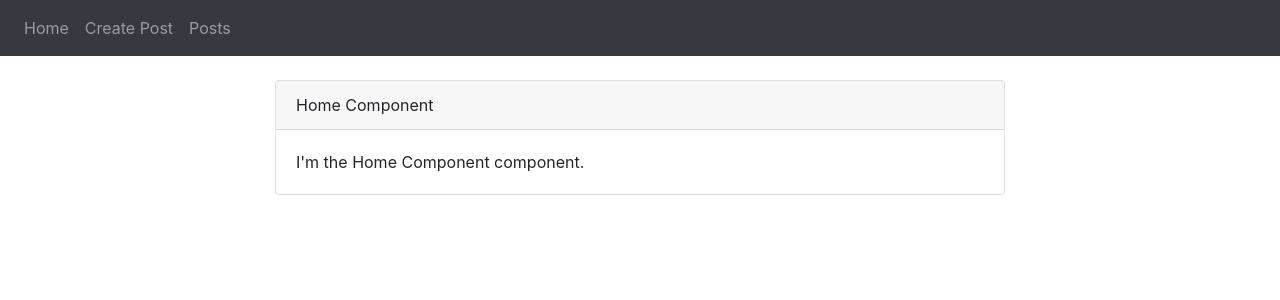
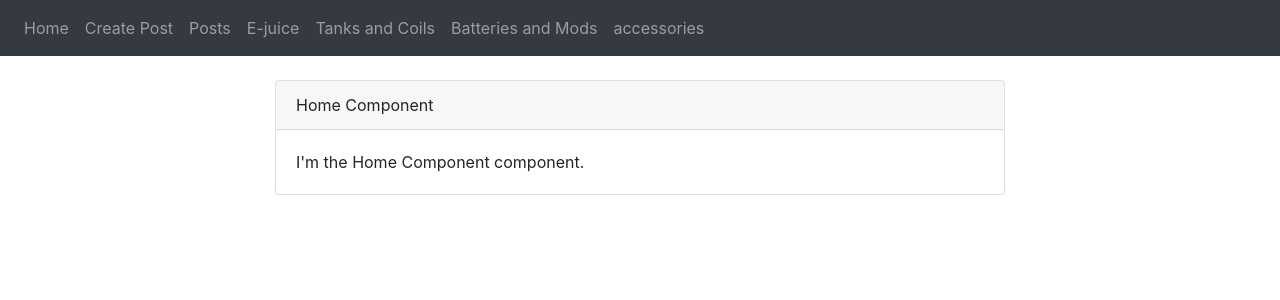
Before and after one commit to bULLETHELL/Vapeshop-MEVN, a Vue app in the folder mevnproject/: page / in a window 1280 px wide. Shown: the top 300 px of the page. Built offline with nearby package versions, Linux system fonts and the light colour scheme.

Commit message:
added some scaffolding

```diff
--- a/mevnproject/src/App.vue
+++ b/mevnproject/src/App.vue
@@ -10,6 +10,18 @@
         </li>
         <li class="nav-item">
           <router-link to="/posts" class="nav-link">Posts</router-link>
+        </li>
+        <li class="nav-item">
+          <router-link to="/e-juice" class="nav-link">E-juice</router-link>
+        </li>
+        <li class="nav-item">
+          <router-link to="/tanks_and_coils" class="nav-link">Tanks and Coils</router-link>
+        </li>
+        <li class="nav-item">
+          <router-link to="/batteries_and_mods" class="nav-link">Batteries and Mods</router-link>
+        </li>
+        <li class="nav-item">
+          <router-link to="/accessories" class="nav-link">accessories</router-link>
         </li>
       </ul>
     </nav><br />
```
Also changed, not shown: mevnproject/src/components/IndexComponent.vue (+1 -6 lines).
